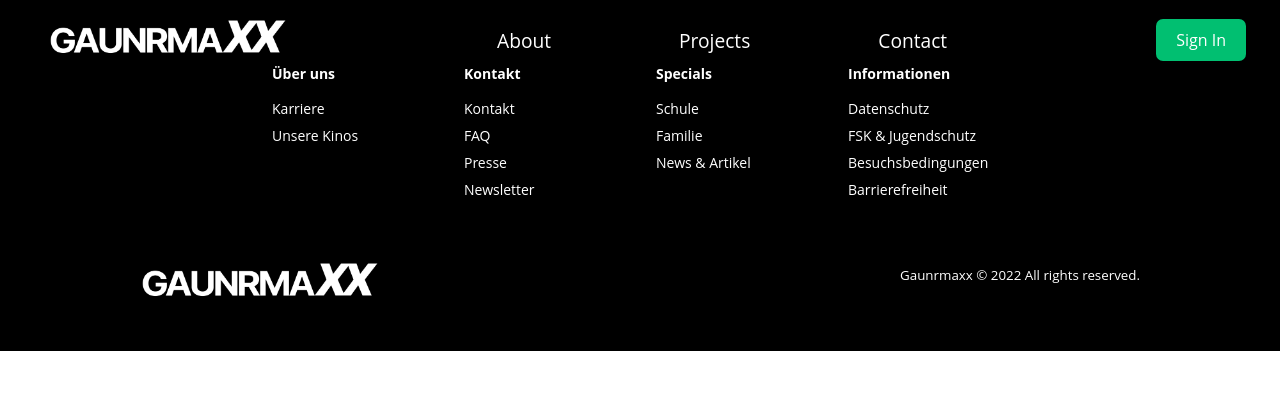
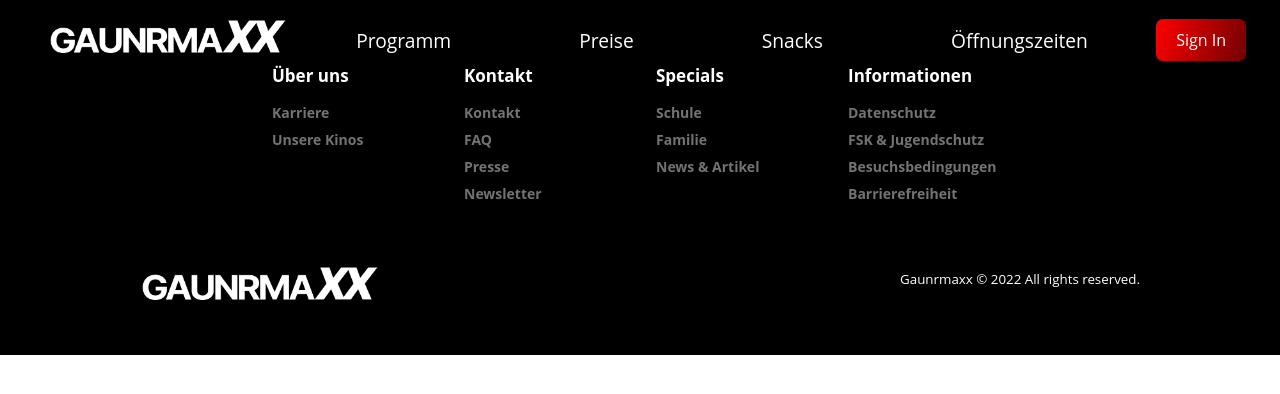
Before and after one commit to DeisnerMedia/Gaunrmaxx, a React (Create React App) app: page / in a window 1280 px wide. Shown: the top 394 px of the page. Built offline with nearby package versions, Linux system fonts and the light colour scheme.

Commit message:
Changed Footer, Navbar and Sidebar

```diff
--- a/src/components/Footer/FooterElements.js
+++ b/src/components/Footer/FooterElements.js
@@ -50,15 +50,16 @@ export const FooterLinkItems = styled.div`
 `;
 
 export const FooterLinkTitle = styled.h1`
-    font-size: 14px;
+    font-size: 17px;
     margin-bottom: 16px;
 `;
 
 export const FooterLink = styled(Link)`
-    color: #fff;
+    color: #737373;
     text-decoration: none;
     margin-bottom: 0.5rem;
     font-size: 14px;
+    font-weight: 700;
 
     &:hover {
         color: red;
--- a/src/components/Navbar/NavbarElements.js
+++ b/src/components/Navbar/NavbarElements.js
@@ -1,6 +1,6 @@
 import styled from 'styled-components';
 import { Link as LinkR} from 'react-router-dom';
-import { Link as LinkS } from 'react-scroll';
+//import { Link as LinkS } from 'react-scroll';
 
 export const Nav = styled.nav`
     background: ${({ scrollNav }) => (scrollNav ? '#000' : 'transparent')};
@@ -45,7 +45,7 @@ export const NavLogo = styled(LinkR)`
 export const MobileIcon = styled.div`
     display: none;
 
-    @media screen and (max-width: 768px) {
+    @media screen and (max-width: 1241px) {
         display: flex;
         position: absolute;
         top: 0;
@@ -63,7 +63,7 @@ export const NavMenu = styled.ul`
     list-style: none;
     text-align: center;
 
-    @media screen and (max-width: 768px) {
+    @media screen and (max-width: 1241px) {
         display: none;
     }
 `;
@@ -72,7 +72,7 @@ export const NavItem = styled.li`
     height: 80px;
 `;
 
-export const NavLinks = styled(LinkS)`
+export const NavLinks = styled(LinkR)`
     color: white;
     display: flex;
     align-items: center;
@@ -83,7 +83,7 @@ export const NavLinks = styled(LinkS)`
     cursor: pointer;
 
     &:hover {
-        border-bottom: 4px solid #00ccff;
+        border-bottom: 4px solid red;
     }
 
     &.active {
@@ -96,7 +96,7 @@ export const NavBtn = styled.nav`
     align-items: center;
     margin-right: 10px;
 
-    @media screen and (max-width: 768px) {
+    @media screen and (max-width: 1241px) {
         display: none;
     }
 `;
@@ -105,7 +105,11 @@ export const NavBtn = styled.nav`
 
 export const NavBtnLink = styled(LinkR)`
     border-radius: 7px;
-    background: #01bf71;
+    background: linear-gradient(
+        108deg,
+        rgba(255, 0, 0) 0%,
+        rgba(112, 2, 2) 100%
+    );;
     color: white;
     white-space: nowrap;
     padding: 10px 20px;
--- a/src/components/Navbar/index.js
+++ b/src/components/Navbar/index.js
@@ -42,7 +42,7 @@ const Navbar = ({ toggle }) => {
                 <Nav scrollNav={scrollNav}>
                     <NavbarContainer>
                         <NavLogo to='/' onClick={toggleHome}>
-                            <img alt="Deisner Media" src={Logo}/>
+                            <img alt="Gaunrmaxx" src={Logo}/>
                         </NavLogo>
 
 
@@ -53,38 +53,50 @@ const Navbar = ({ toggle }) => {
                         <NavMenu>
                             <NavItem>
                                 <NavLinks
-                                to='about'
+                                to='/programm'
                                 smooth={true}
                                 duration={500}
                                 spy={true}
                                 exact='true'
                                 offset={-80}
                                 >
-                                About</NavLinks>
+                                Programm</NavLinks>
                             </NavItem>
 
                             <NavItem>
                                 <NavLinks
-                                to='projects'
+                                to='/preise'
                                 smooth={true}
                                 duration={500}
                                 spy={true}
                                 exact='true'
                                 offset={-80}
                                 >
-                                Projects</NavLinks>
+                                Preise</NavLinks>
                             </NavItem>
 
                             <NavItem>
                                 <NavLinks
-                                to='contact'
+                                to='/snacks'
                                 smooth={true}
                                 duration={500}
                                 spy={true}
                                 exact='true'
                                 offset={-80}
                                 >
-                                Contact</NavLinks>
+                                Snacks</NavLinks>
+                            </NavItem>
+
+                            <NavItem>
+                                <NavLinks
+                                to='/öffnungszeiten'
+                                smooth={true}
+                                duration={500}
+                                spy={true}
+                                exact='true'
+                                offset={-80}
+                                >
+                                Öffnungszeiten</NavLinks>
                             </NavItem>
                         </NavMenu>
 
--- /dev/null
+++ b/src/components/Sidebar/SidebarComponents.js
@@ -0,0 +1,96 @@
+import styled from 'styled-components';
+import { Link as LinkR } from 'react-router-dom';
+import { FaTimes } from 'react-icons/fa';
+
+export const SidebarContainer = styled.aside`
+    position: fixed;
+    z-index: 999;
+    width: 100%;
+    height: 100%;
+    background #0d0d0d;
+    display: grid;
+    align-items: center;
+    top: 0;
+    left: 0;
+    transition: 0.5s ease-in-out;
+    opacity: ${({ isOpen}) => (isOpen ? '100%' : '0')};
+    top: ${({ isOpen}) => (isOpen ? '0' : '-100%')};
+`;
+
+export const CloseIcon = styled(FaTimes)`
+    color: #fff;
+`;
+
+
+
+export const Icon = styled.div`
+    position: absolute;
+    top: 1.2rem;
+    right: 1.5rem;
+    background: transparent;
+    font-size: 2rem;
+    cursor: pointer;
+    outline: none;
+`;
+
+export const SidebarWrapper = styled.div`
+    color: #fff;
+`;
+
+export const SidebarMenu = styled.ul`
+    display: grid;
+    grid-template-columns: 1fr;
+    grid-template-rows: repeat(6, 80px);
+    text-align: center;
+
+    @media screen and (min-width: 768px) {
+        grid-template-rows: repeat(6, 60px);
+    }
+`;
+
+export const SidebarLink = styled(LinkR)`
+    display: flex;
+    align-items: center;
+    justify-content: center;
+    font-size: 1.5rem;
+    text-decoration: none;
+    list-style: none;
+    transition: 0.2s ease-in-out;
+    color: #fff;
+    cursor: pointer;
+
+    &:hover {
+        color: red;
+        transition: 0.2s ease-in-out;
+    }
+`;
+
+export const SideBtnWrap = styled.div`
+    display: flex;
+    justify-content: center;
+    margin-bottom: 10px;
+`;
+
+export const SidebarRoute = styled(LinkR)`
+    border-radius: 7px;
+    background: linear-gradient(
+        108deg,
+        rgba(255, 0, 0) 0%,
+        rgba(112, 2, 2) 100%
+    );
+    white-space: nowrap;
+    padding: 16px 64px;
+    color: white;
+    font-size: 16px;
+    outline: none;
+    border: none;
+    cursor: pointer;
+    transition: 0.2s all ease-in-out;
+    text-decoration: none;
+
+    &:hover {
+        transition: 0.2s all ease-in-out;
+        background: #fff;
+        color: #010606;
+    }
+`;
--- /dev/null
+++ b/src/components/Sidebar/index.js
@@ -0,0 +1,50 @@
+import React from 'react';
+
+import {
+    SidebarContainer,
+    Icon,
+    CloseIcon,
+    SidebarWrapper,
+    SidebarMenu,
+    SidebarLink,
+    SideBtnWrap,
+    SidebarRoute
+} from './SidebarComponents';
+
+const Sidebar = ({isOpen, toggle}) => {
+    return (
+        <>
+            <SidebarContainer isOpen={isOpen} onClick={toggle}>
+                <Icon onClick={toggle}>
+                    <CloseIcon />
+                </Icon>
+                <SidebarWrapper>
+                    <SidebarMenu>
+                        <SidebarLink to='/programm' onClick={toggle}>
+                            Programm
+                        </SidebarLink>
+
+                        <SidebarLink to='/preise' onClick={toggle}>
+                            Preise
+                        </SidebarLink>
+
+                        <SidebarLink to='/snacks' onClick={toggle}>
+                            Snacks
+                        </SidebarLink>
+
+                        <SidebarLink to='/öffnungszeiten' onClick={toggle}>
+                            Öffnungszeiten
+                        </SidebarLink>
+
+                    </SidebarMenu>
+
+                    <SideBtnWrap>
+                        <SidebarRoute to='/signin' onClick={toggle}>Sign In</SidebarRoute>
+                    </SideBtnWrap>
+                </SidebarWrapper>
+            </SidebarContainer>
+        </>
+    );
+};
+
+export default Sidebar;
--- a/src/pages/index.js
+++ b/src/pages/index.js
@@ -1,15 +1,23 @@
 import React, { useState } from 'react';
 import Footer from '../components/Footer';
+import Sidebar from '../components/Sidebar';
 import Navbar from '../components/Navbar';
 
 const Home = () => {
 
+  const [isOpen, setIsOpen] = useState(false);
+
+  const toggleSidebar = () => {
+    setIsOpen(!isOpen);
+  }
+
   return (
     <>
-      <Navbar />
+      <Sidebar isOpen = { isOpen } toggle = { toggleSidebar }/>
+      <Navbar toggle = { toggleSidebar }/>
       <Footer />
     </>
   )
 }
 
-export default Home
+export default Home;
```
